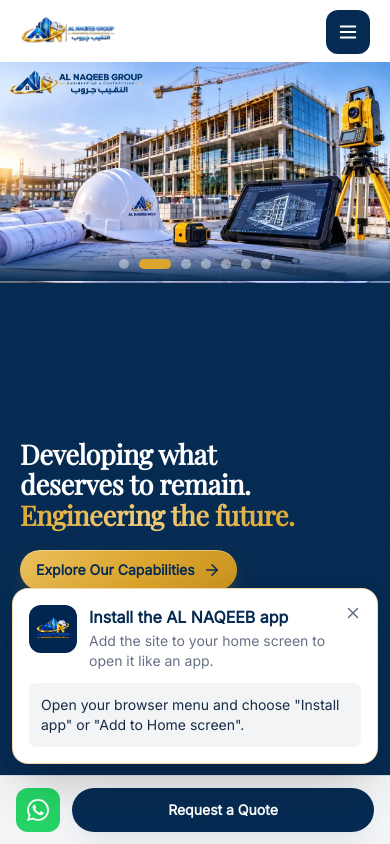
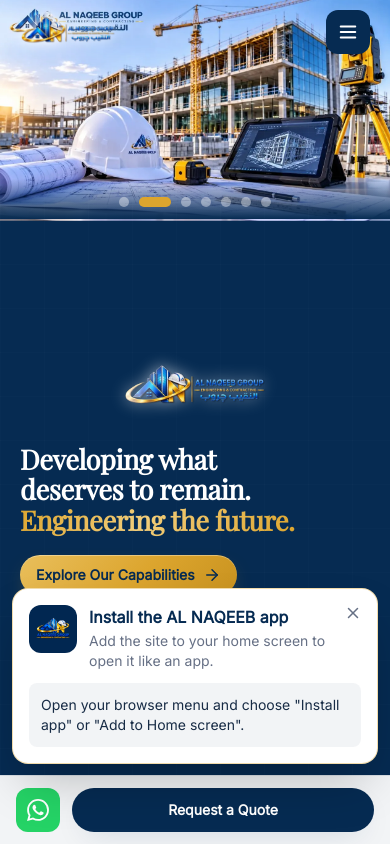
Before and after one commit to helalshelil1-creator/alnaqeebgroup, a React (Vite) app: page / in a window 390 px wide. Shown: the top 844 px of the page. Built offline with nearby package versions, Linux system fonts and the light colour scheme.

Commit message:
Transparent header over the home hero (hero starts at the top of the screen); pulsing logo with moving shine above the headline on phones

```diff
--- a/src/components/Header.tsx
+++ b/src/components/Header.tsx
@@ -15,6 +15,8 @@ const NAV = [
   { to: '/contact', key: 'contact' },
 ]
 
+const NAV_OVER = '!text-white [text-shadow:0_1px_8px_rgba(0,0,0,0.6)] hover:!text-gold'
+
 export default function Header() {
   const { t, i18n } = useTranslation()
   const lang = i18n.language === 'ar' ? 'ar' : 'en'
@@ -24,6 +26,9 @@ export default function Header() {
   const [mobileSvcOpen, setMobileSvcOpen] = useState(false)
   const location = useLocation()
   const svcRef = useRef<HTMLDivElement>(null)
+  const isHome = location.pathname === '/'
+  // Over the home photo the header is see-through; links go light so they read on the photo.
+  const over = isHome && !scrolled
 
   useEffect(() => {
     const onScroll = () => setScrolled(window.scrollY > 20)
@@ -55,10 +60,10 @@ export default function Header() {
   return (
     <>
       <header
-        className={`sticky top-0 z-50 w-full transition-all duration-300 ${
+        className={`${isHome ? 'fixed inset-x-0' : 'sticky'} top-0 z-50 w-full transition-all duration-300 ${
           scrolled
             ? 'bg-white/85 shadow-[0_6px_24px_-12px_rgba(6,43,82,0.28)] backdrop-blur-xl'
-            : 'bg-white'
+            : 'bg-transparent'
         }`}
       >
         {/* gold accent line that appears on scroll */}
@@ -74,7 +79,7 @@ export default function Header() {
             <img
               src={company.logo}
               alt={`${company.name} — ${company.nameAr}`}
-              className={`h-12 w-auto object-contain transition-all duration-300 sm:h-[68px] ${scrolled ? 'sm:h-16' : ''}`}
+              className={`h-12 w-auto object-contain transition-all duration-300 sm:h-[68px] ${scrolled ? 'sm:h-16' : ''} ${over ? '[filter:drop-shadow(0_0_5px_rgba(255,255,255,0.95))_drop-shadow(0_0_12px_rgba(255,255,255,0.6))]' : ''}`}
               width={136}
               height={68}
             />
@@ -90,7 +95,7 @@ export default function Header() {
                 >
                   <NavLink
                     to="/services"
-                    className={({ isActive }) => `nav-link flex items-center gap-1 ${isActive ? 'active' : ''}`}
+                    className={({ isActive }) => `nav-link flex items-center gap-1 ${isActive ? 'active' : ''} ${over ? NAV_OVER : ''}`}
                   >
                     {t('nav.services')}
                     <ChevronDown size={15} className={`transition-transform ${svcOpen ? 'rotate-180' : ''}`} />
@@ -124,7 +129,7 @@ export default function Header() {
                 </div>
               ) : (
                 <NavLink key={item.key} to={item.to} end={item.to === '/'}
-                  className={({ isActive }) => `nav-link ${isActive ? 'active' : ''}`}
+                  className={({ isActive }) => `nav-link ${isActive ? 'active' : ''} ${over ? NAV_OVER : ''}`}
                 >
                   {t(`nav.${item.key}`)}
                 </NavLink>
@@ -136,7 +141,7 @@ export default function Header() {
           <div className="flex items-center gap-2 sm:gap-3">
             <button
               onClick={toggleLang}
-              className="hidden items-center gap-1.5 rounded-full border border-slate-200 px-3 py-2 text-sm font-semibold text-navy transition-colors hover:border-navy hover:bg-surface sm:inline-flex"
+              className={`hidden items-center gap-1.5 rounded-full border px-3 py-2 text-sm font-semibold transition-colors sm:inline-flex ${over ? 'border-white/70 text-white [text-shadow:0_1px_6px_rgba(0,0,0,0.5)] hover:bg-white/15' : 'border-slate-200 text-navy hover:border-navy hover:bg-surface'}`}
               aria-label="Switch language"
             >
               <Globe size={16} />
--- a/src/components/HeroSlider.tsx
+++ b/src/components/HeroSlider.tsx
@@ -2,6 +2,7 @@ import { useCallback, useEffect, useRef, useState } from 'react'
 import { Link } from 'react-router-dom'
 import { useTranslation } from 'react-i18next'
 import { AnimatePresence, motion } from 'framer-motion'
+import { company } from '../data/site'
 import { ChevronLeft, ChevronRight, ArrowRight, Mouse } from 'lucide-react'
 
 const SLIDES = [
@@ -104,9 +105,20 @@ export default function HeroSlider() {
       <div className="bg-grid-dark absolute inset-0 opacity-30" aria-hidden="true" />
 
       {/* Content */}
-      <div className="container-x hero-fill relative flex items-center pt-[var(--ih)] lg:pt-0 rtl:lg:justify-end">
+      <div className="container-x hero-fill relative flex items-center pt-[var(--ih)] lg:pt-[82px] rtl:lg:justify-end">
         <div className="pointer-events-none absolute inset-y-0 start-0 w-6 bg-gradient-to-r from-navy/40 to-transparent hidden" aria-hidden="true" />
         <div className="max-w-3xl pb-20 pt-5 sm:px-14 lg:py-24 xl:px-0">
+          {/* Phones with room: the logo pulses with a moving shine above the headline */}
+          <div className="mb-4 hidden justify-center [@media(max-width:1023px)_and_(min-height:740px)]:flex" aria-hidden="true">
+            <span
+              className="logo-pulse relative block h-[72px] w-[144px]"
+              style={{ ['--logo' as string]: `url(${company.logo})` }}
+            >
+              <img src={company.logo} alt="" width={144} height={72} className="h-full w-full object-contain" />
+              <span className="logo-shine absolute inset-0" />
+            </span>
+          </div>
+
           <AnimatePresence mode="wait">
             <motion.div
               key={i}
--- a/src/index.css
+++ b/src/index.css
@@ -358,8 +358,8 @@ html[lang='ar'] .eyebrow { letter-spacing: 0; font-size: 0.95rem; }
 img { image-rendering: auto; }
 
 /* Home hero fills the visible screen below the sticky header (62px mobile, 82px from 640px). svh keeps it stable under mobile browser bars. */
-.hero-fill { --ih: 56.25vw; height: calc(100vh - 62px); height: calc(100svh - 62px); min-height: 600px; }
-@media (min-width: 640px) { .hero-fill { height: calc(100vh - 82px); height: calc(100svh - 82px); min-height: 600px; } }
+.hero-fill { --ih: 56.25vw; height: 100vh; height: 100svh; min-height: 600px; }
+
 /* Short phones: tighten the headline so the buttons stay above the fixed action bar. */
 @media (max-width: 639px) and (max-height: 680px) {
   h1.hero-h1, html[lang='ar'] h1.hero-h1 { font-size: 1.7rem; line-height: 1.25; }
@@ -369,3 +369,17 @@ img { image-rendering: auto; }
 html[lang='en'] h1.hero-h1 { font-family: 'Playfair Display', Georgia, serif; font-weight: 800; letter-spacing: -0.015em; }
 html[lang='en'] main p { line-height: 1.75; }
 html[lang='en'] h2, html[lang='en'] h3 { font-weight: 700; line-height: 1.2; }
+
+/* Hero logo: slow pulse + a gleam that sweeps across the logo shape only */
+.logo-pulse { animation: logoPulse 3s ease-in-out infinite; filter: drop-shadow(0 0 8px rgba(255,255,255,0.55)); }
+.logo-shine {
+  background: linear-gradient(105deg, transparent 38%, rgba(255,255,255,0.95) 50%, transparent 62%) no-repeat;
+  background-size: 200% 100%;
+  background-position: 100% 0;
+  -webkit-mask: var(--logo) center / contain no-repeat;
+  mask: var(--logo) center / contain no-repeat;
+  animation: logoShine 3.6s ease-in-out infinite;
+}
+@keyframes logoPulse { 0%, 100% { transform: scale(1); } 50% { transform: scale(1.08); } }
+@keyframes logoShine { 0%, 30% { background-position: 100% 0; } 70%, 100% { background-position: 0% 0; } }
+@media (prefers-reduced-motion: reduce) { .logo-pulse, .logo-shine { animation: none; } }
```
